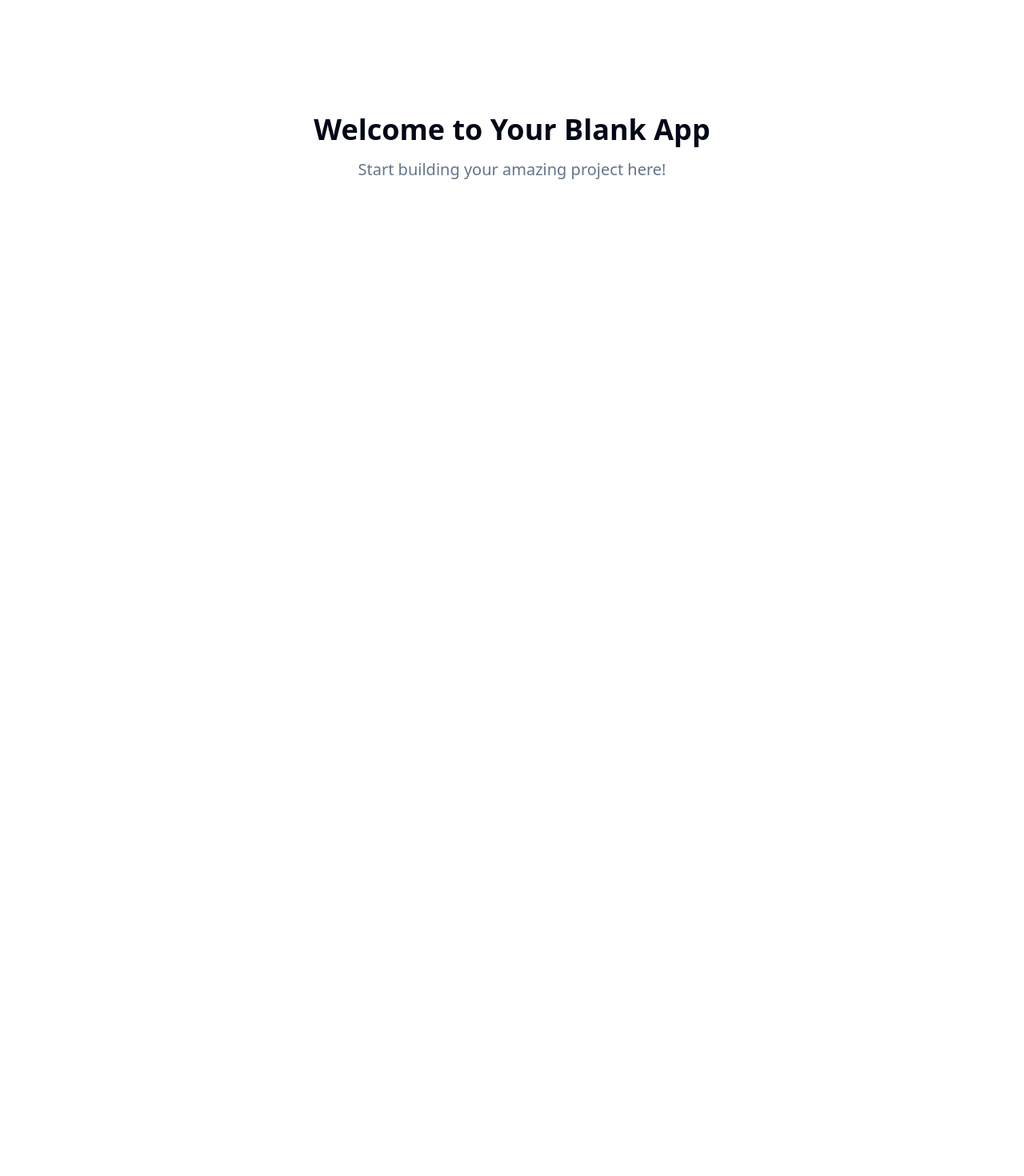
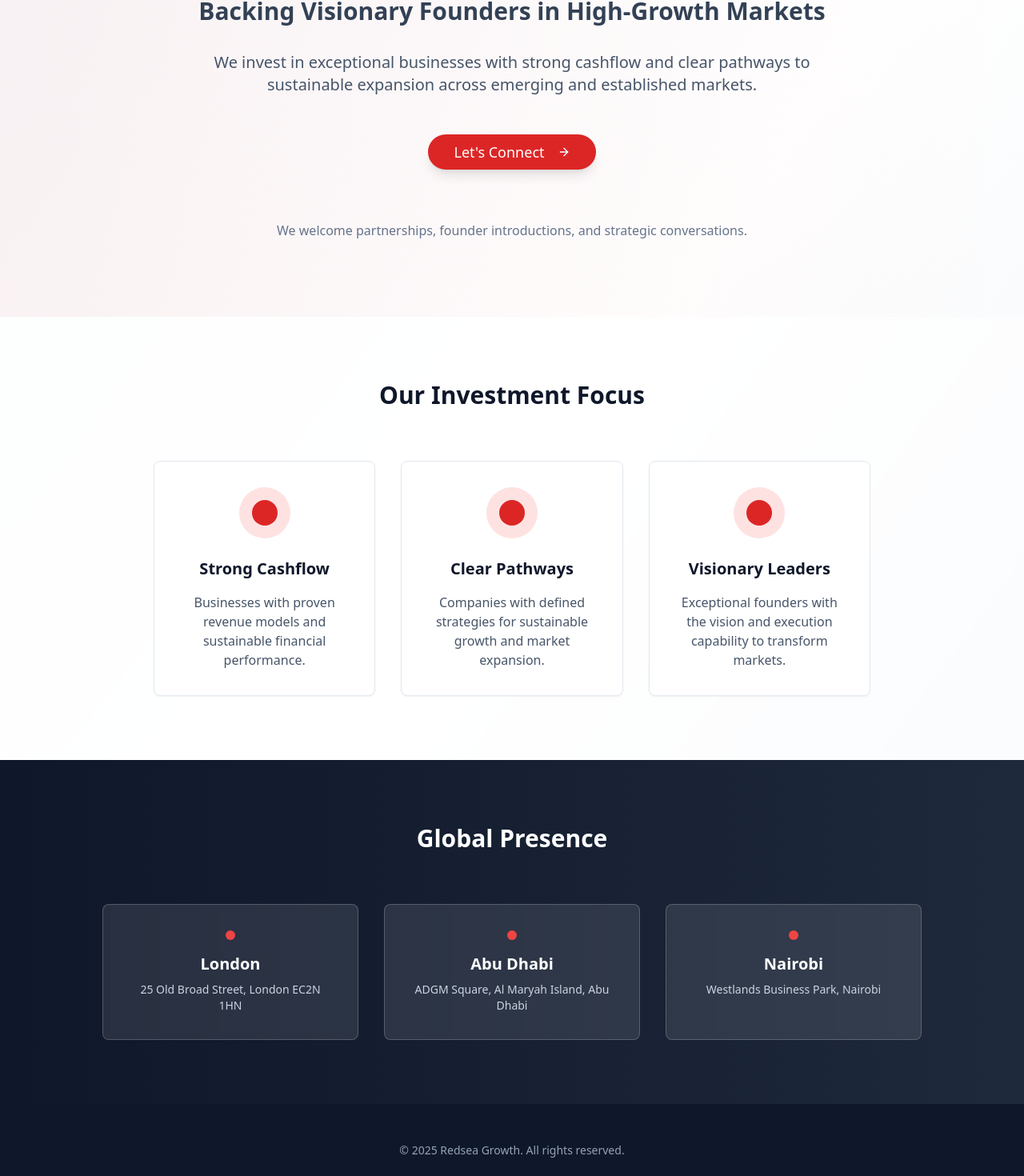
Before and after one commit to ahmedgadir/redsea-growth-canvas, a React (Vite) app: page / in a window 1280 px wide. Shown: the part 216-1686 px from the top of the page at 80% size. Before the commit the page ends 800 px from the top, so only its background shows below. Built offline with nearby package versions, Linux system fonts and the light colour scheme.

Commit message:
Create landing page for Redsea Growth
Implement a professional landing page based on the provided image and company information.

```diff
--- a/index.html
+++ b/index.html
@@ -1,14 +1,15 @@
+
 <!DOCTYPE html>
 <html lang="en">
   <head>
     <meta charset="UTF-8" />
     <meta name="viewport" content="width=device-width, initial-scale=1.0" />
-    <title>redsea-growth-canvas</title>
-    <meta name="description" content="Lovable Generated Project" />
-    <meta name="author" content="Lovable" />
+    <title>Redsea Growth - Backing Visionary Founders</title>
+    <meta name="description" content="Investment firm backing visionary founders in high-growth markets with strong cashflow and clear pathways to sustainable expansion." />
+    <meta name="author" content="Redsea Growth" />
 
-    <meta property="og:title" content="redsea-growth-canvas" />
-    <meta property="og:description" content="Lovable Generated Project" />
+    <meta property="og:title" content="Redsea Growth - Backing Visionary Founders" />
+    <meta property="og:description" content="Investment firm backing visionary founders in high-growth markets with strong cashflow and clear pathways to sustainable expansion." />
     <meta property="og:type" content="website" />
     <meta property="og:image" content="https://lovable.dev/opengraph-image-p98pqg.png" />
 
--- a/src/pages/Index.tsx
+++ b/src/pages/Index.tsx
@@ -1,12 +1,147 @@
-// Update this page (the content is just a fallback if you fail to update the page)
+
+import { ArrowRight } from "lucide-react";
+import { Button } from "@/components/ui/button";
+import { Card, CardContent } from "@/components/ui/card";
 
 const Index = () => {
   return (
-    <div className="min-h-screen flex items-center justify-center bg-background">
-      <div className="text-center">
-        <h1 className="text-4xl font-bold mb-4">Welcome to Your Blank App</h1>
-        <p className="text-xl text-muted-foreground">Start building your amazing project here!</p>
+    <div className="min-h-screen bg-gradient-to-br from-slate-50 via-white to-slate-100">
+      {/* Hero Section */}
+      <div className="relative overflow-hidden">
+        <div className="absolute inset-0 bg-gradient-to-r from-red-500/5 to-transparent"></div>
+        <div className="container mx-auto px-6 py-24 relative">
+          <div className="max-w-4xl mx-auto text-center">
+            {/* Logo/Company Name */}
+            <div className="mb-8 animate-fade-in">
+              <h1 className="text-5xl md:text-7xl font-bold text-slate-900 mb-2">
+                Redsea <span className="text-red-600">Growth</span>
+              </h1>
+              <div className="w-24 h-1 bg-red-600 mx-auto rounded-full"></div>
+            </div>
+
+            {/* Tagline */}
+            <h2 className="text-2xl md:text-3xl font-semibold text-slate-700 mb-8 animate-fade-in">
+              Backing Visionary Founders in High-Growth Markets
+            </h2>
+
+            {/* Description */}
+            <p className="text-lg md:text-xl text-slate-600 mb-12 leading-relaxed max-w-3xl mx-auto animate-fade-in">
+              We invest in exceptional businesses with strong cashflow and clear pathways to sustainable
+              expansion across emerging and established markets.
+            </p>
+
+            {/* CTA Button */}
+            <div className="mb-16 animate-fade-in">
+              <Button
+                size="lg"
+                className="bg-red-600 hover:bg-red-700 text-white px-8 py-4 text-lg font-medium rounded-full shadow-lg hover:shadow-xl transition-all duration-300 hover:scale-105"
+              >
+                Let's Connect
+                <ArrowRight className="ml-2 h-5 w-5" />
+              </Button>
+            </div>
+
+            {/* Partnership Message */}
+            <p className="text-slate-500 text-base animate-fade-in">
+              We welcome partnerships, founder introductions, and strategic conversations.
+            </p>
+          </div>
+        </div>
       </div>
+
+      {/* Investment Focus Section */}
+      <div className="py-20 bg-white/50 backdrop-blur-sm">
+        <div className="container mx-auto px-6">
+          <div className="max-w-4xl mx-auto">
+            <h3 className="text-3xl font-bold text-center text-slate-900 mb-16">
+              Our Investment Focus
+            </h3>
+            <div className="grid md:grid-cols-3 gap-8">
+              <Card className="hover:shadow-lg transition-shadow duration-300">
+                <CardContent className="p-8 text-center">
+                  <div className="w-16 h-16 bg-red-100 rounded-full flex items-center justify-center mx-auto mb-6">
+                    <div className="w-8 h-8 bg-red-600 rounded-full"></div>
+                  </div>
+                  <h4 className="text-xl font-semibold text-slate-900 mb-4">Strong Cashflow</h4>
+                  <p className="text-slate-600">Businesses with proven revenue models and sustainable financial performance.</p>
+                </CardContent>
+              </Card>
+
+              <Card className="hover:shadow-lg transition-shadow duration-300">
+                <CardContent className="p-8 text-center">
+                  <div className="w-16 h-16 bg-red-100 rounded-full flex items-center justify-center mx-auto mb-6">
+                    <div className="w-8 h-8 bg-red-600 rounded-full"></div>
+                  </div>
+                  <h4 className="text-xl font-semibold text-slate-900 mb-4">Clear Pathways</h4>
+                  <p className="text-slate-600">Companies with defined strategies for sustainable growth and market expansion.</p>
+                </CardContent>
+              </Card>
+
+              <Card className="hover:shadow-lg transition-shadow duration-300">
+                <CardContent className="p-8 text-center">
+                  <div className="w-16 h-16 bg-red-100 rounded-full flex items-center justify-center mx-auto mb-6">
+                    <div className="w-8 h-8 bg-red-600 rounded-full"></div>
+                  </div>
+                  <h4 className="text-xl font-semibold text-slate-900 mb-4">Visionary Leaders</h4>
+                  <p className="text-slate-600">Exceptional founders with the vision and execution capability to transform markets.</p>
+                </CardContent>
+              </Card>
+            </div>
+          </div>
+        </div>
+      </div>
+
+      {/* Global Presence Section */}
+      <div className="py-20 bg-gradient-to-r from-slate-900 to-slate-800">
+        <div className="container mx-auto px-6">
+          <h3 className="text-3xl font-bold text-center text-white mb-16">
+            Global Presence
+          </h3>
+          <div className="grid md:grid-cols-3 gap-8 max-w-5xl mx-auto">
+            {/* London */}
+            <Card className="bg-white/10 backdrop-blur-sm border-white/20 hover:bg-white/20 transition-all duration-300">
+              <CardContent className="p-8 text-center">
+                <div className="w-3 h-3 bg-red-500 rounded-full mx-auto mb-4"></div>
+                <h4 className="text-xl font-semibold text-white mb-2">London</h4>
+                <p className="text-slate-300 text-sm">
+                  25 Old Broad Street, London EC2N 1HN
+                </p>
+              </CardContent>
+            </Card>
+
+            {/* Abu Dhabi */}
+            <Card className="bg-white/10 backdrop-blur-sm border-white/20 hover:bg-white/20 transition-all duration-300">
+              <CardContent className="p-8 text-center">
+                <div className="w-3 h-3 bg-red-500 rounded-full mx-auto mb-4"></div>
+                <h4 className="text-xl font-semibold text-white mb-2">Abu Dhabi</h4>
+                <p className="text-slate-300 text-sm">
+                  ADGM Square, Al Maryah Island, Abu Dhabi
+                </p>
+              </CardContent>
+            </Card>
+
+            {/* Nairobi */}
+            <Card className="bg-white/10 backdrop-blur-sm border-white/20 hover:bg-white/20 transition-all duration-300">
+              <CardContent className="p-8 text-center">
+                <div className="w-3 h-3 bg-red-500 rounded-full mx-auto mb-4"></div>
+                <h4 className="text-xl font-semibold text-white mb-2">Nairobi</h4>
+                <p className="text-slate-300 text-sm">
+                  Westlands Business Park, Nairobi
+                </p>
+              </CardContent>
+            </Card>
+          </div>
+        </div>
+      </div>
+
+      {/* Footer */}
+      <footer className="py-12 bg-slate-900">
+        <div className="container mx-auto px-6 text-center">
+          <p className="text-slate-400 text-sm">
+            © 2025 Redsea Growth. All rights reserved.
+          </p>
+        </div>
+      </footer>
     </div>
   );
 };
--- a/tailwind.config.ts
+++ b/tailwind.config.ts
@@ -1,3 +1,4 @@
+
 import type { Config } from "tailwindcss";
 
 export default {
@@ -84,11 +85,22 @@ export default {
 					to: {
 						height: '0'
 					}
+				},
+				'fade-in': {
+					'0%': {
+						opacity: '0',
+						transform: 'translateY(20px)'
+					},
+					'100%': {
+						opacity: '1',
+						transform: 'translateY(0)'
+					}
 				}
 			},
 			animation: {
 				'accordion-down': 'accordion-down 0.2s ease-out',
-				'accordion-up': 'accordion-up 0.2s ease-out'
+				'accordion-up': 'accordion-up 0.2s ease-out',
+				'fade-in': 'fade-in 0.6s ease-out'
 			}
 		}
 	},
```
